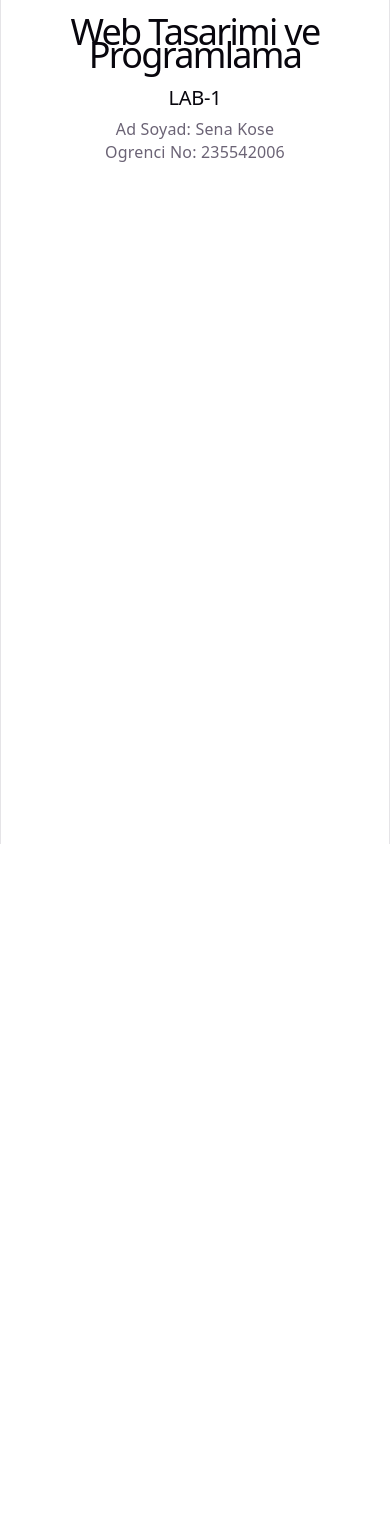
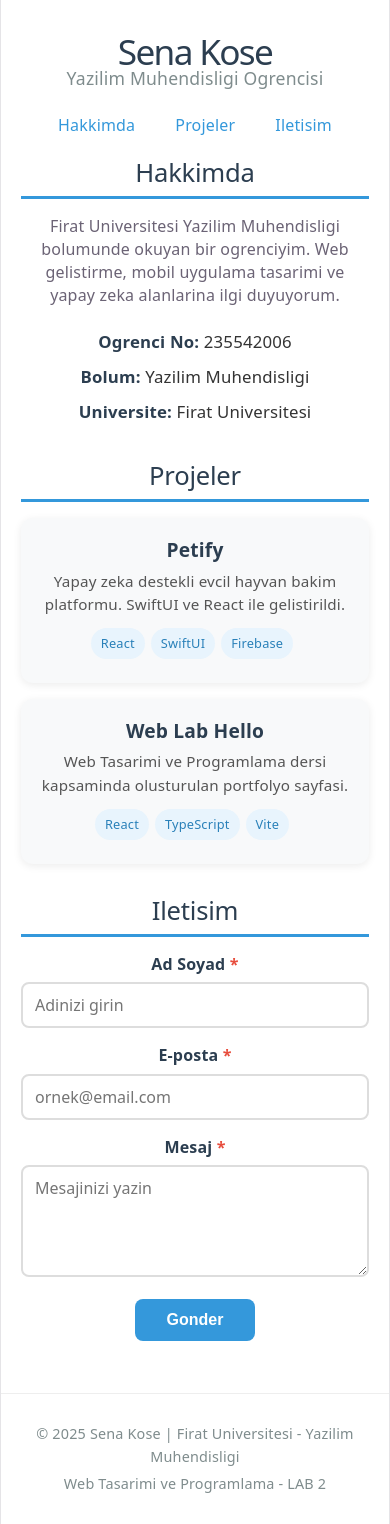
Before and after one commit to kosesena/web-lab-hello, a React (Vite) app: page / in a window 390 px wide. Before the commit the page ends 844 px from the top, so only its background shows below. Built offline with nearby package versions, Linux system fonts and the light colour scheme.

Commit message:
Add semantic HTML5 portfolio with accessibility features (LAB-2)
- Semantic structure: header, nav, main, section, article, footer
- Accessible contact form with labels, aria-required, role=alert
- Skip navigation link, ARIA attributes, lang=tr
- Responsive CSS with focus-visible styles

```diff
--- a/index.html
+++ b/index.html
@@ -1,5 +1,5 @@
 <!doctype html>
-<html lang="en">
+<html lang="tr">
   <head>
     <meta charset="UTF-8" />
     <link rel="icon" type="image/svg+xml" href="/favicon.svg" />
--- a/src/App.css
+++ b/src/App.css
@@ -1,184 +1,237 @@
-.counter {
-  font-size: 16px;
-  padding: 5px 10px;
-  border-radius: 5px;
-  color: var(--accent);
-  background: var(--accent-bg);
-  border: 2px solid transparent;
-  transition: border-color 0.3s;
-  margin-bottom: 24px;
+/* Skip Link */
+.skip-link {
+  position: absolute;
+  top: -100%;
+  left: 16px;
+  background: #2c3e50;
+  color: #fff;
+  padding: 8px 16px;
+  border-radius: 0 0 8px 8px;
+  z-index: 100;
+  text-decoration: none;
+  font-weight: 600;
+}
 
-  &:hover {
-    border-color: var(--accent-border);
+.skip-link:focus {
+  top: 0;
 }
-  &:focus-visible {
-    outline: 2px solid var(--accent);
+
+/* Header */
+header {
+  text-align: center;
+  padding: 40px 20px 20px;
+}
+
+header h1 {
+  color: #2c3e50;
+  font-size: 2.2rem;
+  margin: 0 0 4px;
+}
+
+.subtitle {
+  color: #7f8c8d;
+  font-size: 1.1rem;
+  margin: 0 0 24px;
+}
+
+/* Navigation */
+nav ul {
+  list-style: none;
+  padding: 0;
+  margin: 0;
+  display: flex;
+  justify-content: center;
+  gap: 8px;
+}
+
+nav a {
+  color: #3498db;
+  text-decoration: none;
+  padding: 8px 16px;
+  border-radius: 8px;
+  font-weight: 500;
+  transition: background-color 0.2s, color 0.2s;
+}
+
+nav a:hover,
+nav a:focus {
+  background: #3498db;
+  color: #fff;
+}
+
+nav a:focus-visible {
+  outline: 3px solid #3498db;
   outline-offset: 2px;
 }
+
+/* Main */
+main {
+  padding: 0 20px;
 }
 
-.hero {
-  position: relative;
-
-  .base,
-  .framework,
-  .vite {
-    inset-inline: 0;
-    margin: 0 auto;
+/* Sections */
+section {
+  margin-bottom: 32px;
 }
 
-  .base {
-    width: 170px;
-    position: relative;
-    z-index: 0;
+section h2 {
+  color: #2c3e50;
+  font-size: 1.6rem;
+  border-bottom: 3px solid #3498db;
+  padding-bottom: 8px;
+  margin-bottom: 16px;
 }
 
-  .framework,
-  .vite {
-    position: absolute;
+/* Info List */
+.info-list {
+  list-style: none;
+  padding: 0;
 }
 
-  .framework {
-    z-index: 1;
-    top: 34px;
-    height: 28px;
-    transform: perspective(2000px) rotateZ(300deg) rotateX(44deg) rotateY(39deg)
-      scale(1.4);
+.info-list li {
+  padding: 6px 0;
+  font-size: 1.05rem;
+  color: #333;
 }
 
-  .vite {
-    z-index: 0;
-    top: 107px;
-    height: 26px;
-    width: auto;
-    transform: perspective(2000px) rotateZ(300deg) rotateX(40deg) rotateY(39deg)
-      scale(0.8);
-  }
+.info-list li strong {
+  color: #2c3e50;
 }
 
-#center {
-  display: flex;
-  flex-direction: column;
-  gap: 25px;
-  place-content: center;
-  place-items: center;
-  flex-grow: 1;
-
-  @media (max-width: 1024px) {
-    padding: 32px 20px 24px;
-    gap: 18px;
-  }
+/* Projects Grid */
+.projects-grid {
+  display: grid;
+  grid-template-columns: repeat(auto-fit, minmax(250px, 1fr));
+  gap: 16px;
 }
 
-#next-steps {
-  display: flex;
-  border-top: 1px solid var(--border);
-  text-align: left;
-
-  & > div {
-    flex: 1 1 0;
-    padding: 32px;
-    @media (max-width: 1024px) {
-      padding: 24px 20px;
-    }
+.project-card {
+  background: #f8f9fa;
+  border-radius: 12px;
+  padding: 20px;
+  box-shadow: 0 2px 8px rgba(0, 0, 0, 0.08);
+  transition: transform 0.2s, box-shadow 0.2s;
 }
 
-  .icon {
-    margin-bottom: 16px;
-    width: 22px;
-    height: 22px;
+.project-card:hover {
+  transform: translateY(-2px);
+  box-shadow: 0 4px 16px rgba(0, 0, 0, 0.12);
 }
 
-  @media (max-width: 1024px) {
-    flex-direction: column;
-    text-align: center;
-  }
+.project-card h3 {
+  color: #2c3e50;
+  margin: 0 0 8px;
+  font-size: 1.2rem;
 }
 
-#docs {
-  border-right: 1px solid var(--border);
-
-  @media (max-width: 1024px) {
-    border-right: none;
-    border-bottom: 1px solid var(--border);
-  }
+.project-card p {
+  color: #555;
+  margin: 0 0 12px;
+  font-size: 0.95rem;
 }
 
-#next-steps ul {
-  list-style: none;
-  padding: 0;
-  display: flex;
-  gap: 8px;
-  margin: 32px 0 0;
-
-  .logo {
-    height: 18px;
+.tech-tag {
+  display: inline-block;
+  background: #e8f4fd;
+  color: #2980b9;
+  padding: 4px 10px;
+  border-radius: 16px;
+  font-size: 0.8rem;
+  font-weight: 500;
+  margin-right: 6px;
+  margin-bottom: 4px;
 }
 
-  a {
-    color: var(--text-h);
-    font-size: 16px;
-    border-radius: 6px;
-    background: var(--social-bg);
-    display: flex;
-    padding: 6px 12px;
-    align-items: center;
-    gap: 8px;
-    text-decoration: none;
-    transition: box-shadow 0.3s;
-
-    &:hover {
-      box-shadow: var(--shadow);
-    }
-    .button-icon {
-      height: 18px;
-      width: 18px;
-    }
+/* Form */
+form {
+  max-width: 500px;
 }
 
-  @media (max-width: 1024px) {
-    margin-top: 20px;
-    flex-wrap: wrap;
-    justify-content: center;
-
-    li {
-      flex: 1 1 calc(50% - 8px);
+.form-group {
+  margin-bottom: 16px;
 }
 
-    a {
+.form-group label {
+  display: block;
+  margin-bottom: 6px;
+  font-weight: 600;
+  color: #2c3e50;
+}
+
+.form-group label span {
+  color: #e74c3c;
+}
+
+.form-group input,
+.form-group textarea {
   width: 100%;
-      justify-content: center;
+  padding: 10px 12px;
+  border: 2px solid #ddd;
+  border-radius: 8px;
+  font-size: 1rem;
+  font-family: inherit;
+  transition: border-color 0.2s;
   box-sizing: border-box;
 }
-  }
+
+.form-group input:focus,
+.form-group textarea:focus {
+  border-color: #3498db;
+  outline: none;
+  box-shadow: 0 0 0 3px rgba(52, 152, 219, 0.2);
 }
 
-#spacer {
-  height: 88px;
-  border-top: 1px solid var(--border);
-  @media (max-width: 1024px) {
-    height: 48px;
-  }
+button[type="submit"] {
+  background: #3498db;
+  color: #fff;
+  border: none;
+  padding: 12px 32px;
+  border-radius: 8px;
+  font-size: 1rem;
+  font-weight: 600;
+  cursor: pointer;
+  transition: background-color 0.2s;
 }
 
-.ticks {
-  position: relative;
-  width: 100%;
-
-  &::before,
-  &::after {
-    content: '';
-    position: absolute;
-    top: -4.5px;
-    border: 5px solid transparent;
+button[type="submit"]:hover {
+  background: #2980b9;
 }
 
-  &::before {
-    left: 0;
-    border-left-color: var(--border);
+button[type="submit"]:focus-visible {
+  outline: 3px solid #3498db;
+  outline-offset: 2px;
 }
-  &::after {
-    right: 0;
-    border-right-color: var(--border);
+
+/* Form Alerts */
+.form-alert {
+  padding: 12px 16px;
+  border-radius: 8px;
+  margin-bottom: 16px;
+  font-weight: 500;
 }
+
+.form-alert.success {
+  background: #d4edda;
+  color: #155724;
+  border: 1px solid #c3e6cb;
 }
+
+.form-alert.error {
+  background: #f8d7da;
+  color: #721c24;
+  border: 1px solid #f5c6cb;
+}
+
+/* Footer */
+footer {
+  text-align: center;
+  padding: 24px 20px;
+  margin-top: 20px;
+  border-top: 1px solid #eee;
+  color: #7f8c8d;
+  font-size: 0.9rem;
+}
+
+footer p {
+  margin: 4px 0;
+}
--- a/src/App.tsx
+++ b/src/App.tsx
@@ -1,13 +1,136 @@
+import { useState } from 'react'
 import './App.css'
 
 function App() {
+  const [formData, setFormData] = useState({ name: '', email: '', message: '' })
+  const [formStatus, setFormStatus] = useState<'idle' | 'success' | 'error'>('idle')
+
+  const handleSubmit = (e: React.FormEvent) => {
+    e.preventDefault()
+    if (!formData.name || !formData.email || !formData.message) {
+      setFormStatus('error')
+      return
+    }
+    setFormStatus('success')
+    setFormData({ name: '', email: '', message: '' })
+  }
+
   return (
-    <div>
-      <h1>Web Tasarimi ve Programlama</h1>
-      <h2>LAB-1</h2>
-      <p>Ad Soyad: Sena Kose</p>
-      <p>Ogrenci No: 235542006</p>
-    </div>
+    <>
+      <a href="#main-content" className="skip-link">
+        Ana icerige atla
+      </a>
+
+      <header role="banner">
+        <h1>Sena Kose</h1>
+        <p className="subtitle">Yazilim Muhendisligi Ogrencisi</p>
+        <nav aria-label="Ana navigasyon">
+          <ul>
+            <li><a href="#hakkimda">Hakkimda</a></li>
+            <li><a href="#projeler">Projeler</a></li>
+            <li><a href="#iletisim">Iletisim</a></li>
+          </ul>
+        </nav>
+      </header>
+
+      <main id="main-content" role="main">
+        <section id="hakkimda" aria-labelledby="hakkimda-title">
+          <h2 id="hakkimda-title">Hakkimda</h2>
+          <p>
+            Firat Universitesi Yazilim Muhendisligi bolumunde okuyan bir ogrenciyim.
+            Web gelistirme, mobil uygulama tasarimi ve yapay zeka alanlarina ilgi duyuyorum.
+          </p>
+          <ul className="info-list">
+            <li><strong>Ogrenci No:</strong> 235542006</li>
+            <li><strong>Bolum:</strong> Yazilim Muhendisligi</li>
+            <li><strong>Universite:</strong> Firat Universitesi</li>
+          </ul>
+        </section>
+
+        <section id="projeler" aria-labelledby="projeler-title">
+          <h2 id="projeler-title">Projeler</h2>
+          <div className="projects-grid">
+            <article className="project-card" aria-labelledby="project-1-title">
+              <h3 id="project-1-title">Petify</h3>
+              <p>Yapay zeka destekli evcil hayvan bakim platformu. SwiftUI ve React ile gelistirildi.</p>
+              <span className="tech-tag">React</span>
+              <span className="tech-tag">SwiftUI</span>
+              <span className="tech-tag">Firebase</span>
+            </article>
+            <article className="project-card" aria-labelledby="project-2-title">
+              <h3 id="project-2-title">Web Lab Hello</h3>
+              <p>Web Tasarimi ve Programlama dersi kapsaminda olusturulan portfolyo sayfasi.</p>
+              <span className="tech-tag">React</span>
+              <span className="tech-tag">TypeScript</span>
+              <span className="tech-tag">Vite</span>
+            </article>
+          </div>
+        </section>
+
+        <section id="iletisim" aria-labelledby="iletisim-title">
+          <h2 id="iletisim-title">Iletisim</h2>
+
+          {formStatus === 'success' && (
+            <div role="alert" className="form-alert success">
+              Mesajiniz basariyla gonderildi!
+            </div>
+          )}
+          {formStatus === 'error' && (
+            <div role="alert" className="form-alert error">
+              Lutfen tum alanlari doldurun.
+            </div>
+          )}
+
+          <form onSubmit={handleSubmit} noValidate aria-label="Iletisim formu">
+            <div className="form-group">
+              <label htmlFor="name">Ad Soyad <span aria-hidden="true">*</span></label>
+              <input
+                type="text"
+                id="name"
+                name="name"
+                required
+                aria-required="true"
+                value={formData.name}
+                onChange={(e) => setFormData({ ...formData, name: e.target.value })}
+                placeholder="Adinizi girin"
+              />
+            </div>
+            <div className="form-group">
+              <label htmlFor="email">E-posta <span aria-hidden="true">*</span></label>
+              <input
+                type="email"
+                id="email"
+                name="email"
+                required
+                aria-required="true"
+                value={formData.email}
+                onChange={(e) => setFormData({ ...formData, email: e.target.value })}
+                placeholder="ornek@email.com"
+              />
+            </div>
+            <div className="form-group">
+              <label htmlFor="message">Mesaj <span aria-hidden="true">*</span></label>
+              <textarea
+                id="message"
+                name="message"
+                required
+                aria-required="true"
+                rows={4}
+                value={formData.message}
+                onChange={(e) => setFormData({ ...formData, message: e.target.value })}
+                placeholder="Mesajinizi yazin"
+              />
+            </div>
+            <button type="submit">Gonder</button>
+          </form>
+        </section>
+      </main>
+
+      <footer role="contentinfo">
+        <p>&copy; 2025 Sena Kose | Firat Universitesi - Yazilim Muhendisligi</p>
+        <p>Web Tasarimi ve Programlama - LAB 2</p>
+      </footer>
+    </>
   )
 }
 
```
Also changed, not shown: 1 other file (tests, documents, lock files or other folders). Lines whose indentation alone changed are shown as unchanged.
